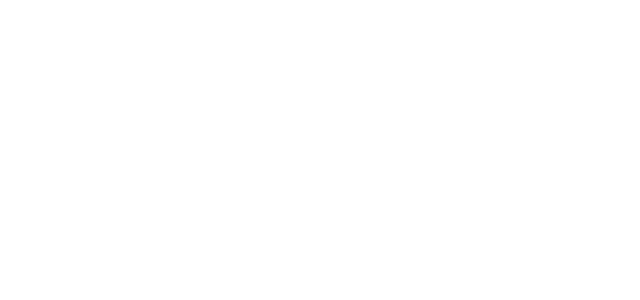
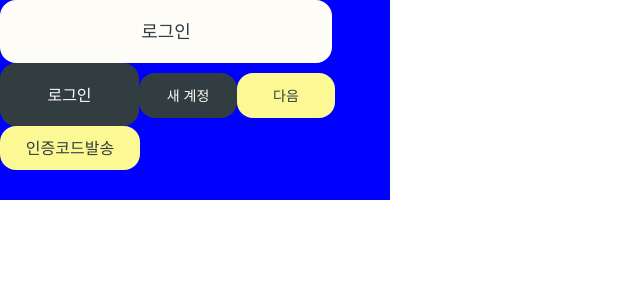
Before and after one commit to mato268/new_SNS, a React (Create React App) app in the folder newsns/: page / in a window 1280 px wide. Shown: the top 300 px of the page, without its empty margins (0-640 px from the left). Built offline with nearby package versions, Linux system fonts and the light colour scheme.

Commit message:
feat:text 삭제 children으로 변경

```diff
--- a/newsns/src/App.tsx
+++ b/newsns/src/App.tsx
@@ -1,7 +1,27 @@
-import React from 'react';
+import { Button } from "./component/Button";
 
 function App() {
-  return (<></>
+  return (
+    <main>
+      {/*버튼 구분하기 위함*/}
+      <div style={{ backgroundColor: "blue", width: "390px", height: "200px" }}>
+        <Button size="large" color="large">
+          로그인
+        </Button>
+        <Button size="medium" color="medium">
+          로그인
+        </Button>
+        <Button size="small" color="small">
+          새 계정
+        </Button>
+        <Button size="small" color="yellow">
+          다음
+        </Button>
+        <Button size="Confirmed" color="Confirmed">
+          인증코드발송
+        </Button>
+      </div>
+    </main>
   );
 }
 
--- a/newsns/src/component/Button.tsx
+++ b/newsns/src/component/Button.tsx
@@ -1,7 +1,7 @@
 import { cva } from "class-variance-authority";
 
 interface ButtonProps {
-  text: string;
+  children: React.ReactNode;
   size: "small" | "medium" | "large" | "Confirmed";
   color: "small" | "medium" | "large" | "yellow" | "Confirmed";
 }
@@ -24,7 +24,7 @@ const buttonForm = cva("", {
   },
 });
 
-export const Button = ({ text, size, color }: ButtonProps) => {
+export const Button = ({ children, size, color }: ButtonProps) => {
   const className = buttonForm({ size, color });
-  return <button className={className}>{text}</button>;
+  return <button className={className}>{children}</button>;
 };
```
